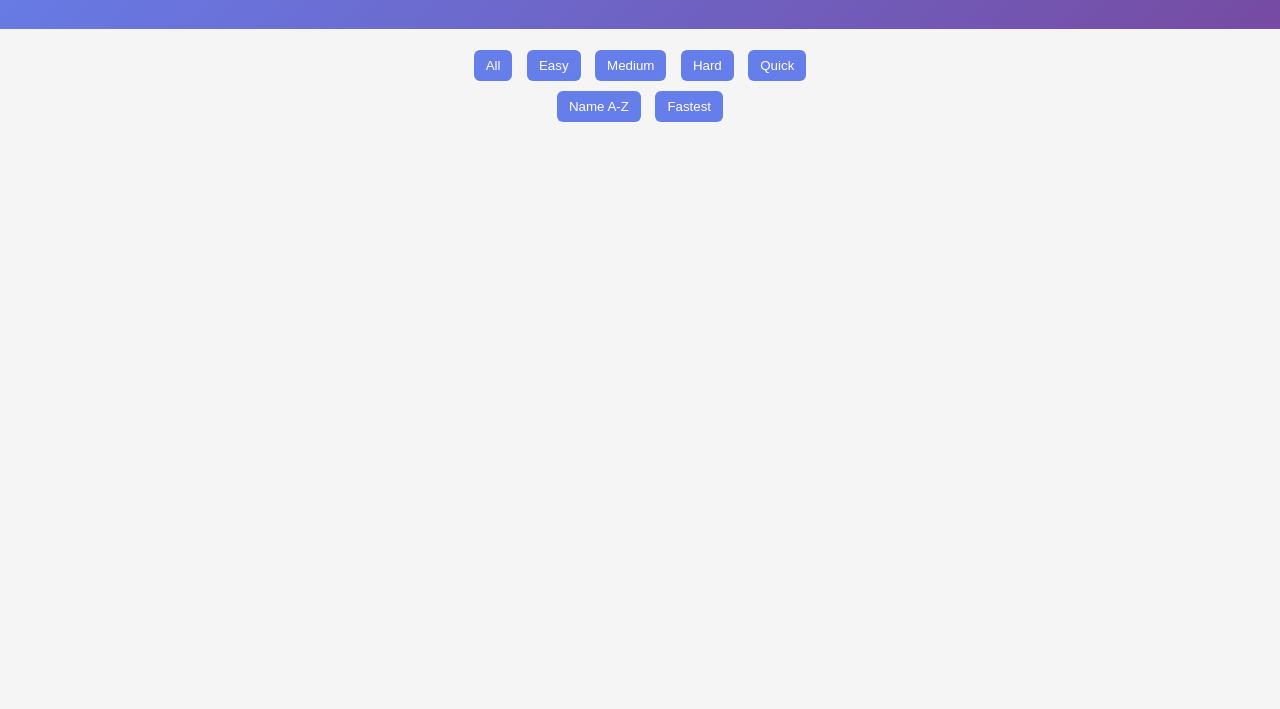
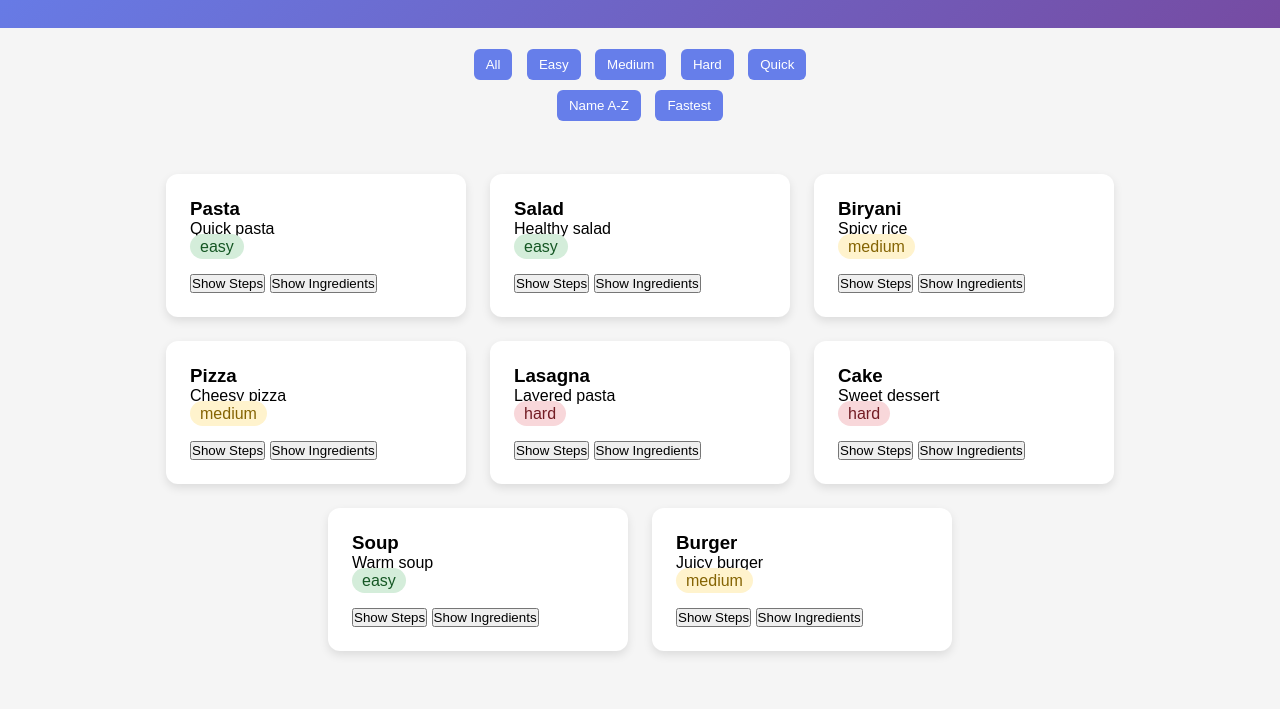
Before and after one commit to saleeth-dev/recipejs-functional-cooking, a plain HTML site: page index.html in a window 1280 px wide. Shown: the part 91-800 px from the top of the page. Drawn offline with Linux system fonts and the light colour scheme.

Commit message:
Part 3: Expandable recipe cards with recursion and IIFE

```diff
--- a/app.js
+++ b/app.js
@@ -1,33 +1,146 @@
+(() => {
+
 const recipes = [
-  { id:1, title:"Pasta", time:20, difficulty:"easy", description:"Quick pasta", category:"pasta" },
-  { id:2, title:"Salad", time:15, difficulty:"easy", description:"Healthy salad", category:"salad" },
-  { id:3, title:"Biryani", time:60, difficulty:"medium", description:"Spicy rice", category:"curry" },
-  { id:4, title:"Pizza", time:45, difficulty:"medium", description:"Cheesy pizza", category:"fastfood" },
-  { id:5, title:"Lasagna", time:90, difficulty:"hard", description:"Layered pasta", category:"pasta" },
-  { id:6, title:"Cake", time:70, difficulty:"hard", description:"Sweet dessert", category:"dessert" },
-  { id:7, title:"Soup", time:25, difficulty:"easy", description:"Warm soup", category:"soup" },
-  { id:8, title:"Burger", time:35, difficulty:"medium", description:"Juicy burger", category:"fastfood" }
+  {
+    id:1,
+    title:"Pasta",
+    time:20,
+    difficulty:"easy",
+    description:"Quick pasta",
+    category:"pasta",
+    steps:[
+      "Boil water",
+      "Add pasta",
+      { title:"Make Sauce", substeps:["Cut onion","Fry tomato"] }
+    ],
+    ingredients:["Pasta","Salt","Tomato"]
+  },
+  {
+    id:2,
+    title:"Salad",
+    time:15,
+    difficulty:"easy",
+    description:"Healthy salad",
+    category:"salad",
+    steps:["Cut vegetables","Add salt","Mix well"],
+    ingredients:["Tomato","Cucumber","Salt"]
+  },
+  {
+    id:3,
+    title:"Biryani",
+    time:60,
+    difficulty:"medium",
+    description:"Spicy rice",
+    category:"curry",
+    steps:["Wash rice","Cook rice"],
+    ingredients:["Rice","Masala"]
+  },
+  {
+    id:4,
+    title:"Pizza",
+    time:45,
+    difficulty:"medium",
+    description:"Cheesy pizza",
+    category:"fastfood",
+    steps:["Prepare dough","Add toppings"],
+    ingredients:["Flour","Cheese"]
+  },
+  {
+    id:5,
+    title:"Lasagna",
+    time:90,
+    difficulty:"hard",
+    description:"Layered pasta",
+    category:"pasta",
+    steps:["Layer pasta","Bake"],
+    ingredients:["Pasta","Cheese"]
+  },
+  {
+    id:6,
+    title:"Cake",
+    time:70,
+    difficulty:"hard",
+    description:"Sweet dessert",
+    category:"dessert",
+    steps:["Mix flour","Bake"],
+    ingredients:["Flour","Sugar"]
+  },
+  {
+    id:7,
+    title:"Soup",
+    time:25,
+    difficulty:"easy",
+    description:"Warm soup",
+    category:"soup",
+    steps:["Boil water","Add veggies"],
+    ingredients:["Water","Vegetables"]
+  },
+  {
+    id:8,
+    title:"Burger",
+    time:35,
+    difficulty:"medium",
+    description:"Juicy burger",
+    category:"fastfood",
+    steps:[
+      "Prepare patty",
+      { title:"Assemble Burger", substeps:["Add bun","Add sauce"] }
+    ],
+    ingredients:["Bun","Patty"]
+  }
 ];
 
 const recipeContainer = document.querySelector("#recipe-container");
 
+let currentFilter = "all";
+let currentSort = "none";
+
+/* ---------- RECURSION ---------- */
+const renderSteps = (steps) => {
+  return steps.map(step => {
+    if (typeof step === "string") {
+      return `<li>${step}</li>`;
+    } else {
+      return `<li>${step.title}
+                <ul>${renderSteps(step.substeps)}</ul>
+              </li>`;
+    }
+  }).join("");
+};
+
+/* ---------- CREATE CARD ---------- */
 const createRecipeCard = (recipe) => `
   <div class="recipe-card">
     <h3>${recipe.title}</h3>
     <p>${recipe.description}</p>
+
     <span class="difficulty ${recipe.difficulty}">
       ${recipe.difficulty}
     </span>
+
+    <br><br>
+
+    <button class="toggle-steps">Show Steps</button>
+    <button class="toggle-ingredients">Show Ingredients</button>
+
+    <div class="steps hidden">
+      <ul>${renderSteps(recipe.steps)}</ul>
+    </div>
+
+    <div class="ingredients hidden">
+      <ul>
+        ${recipe.ingredients.map(i => `<li>${i}</li>`).join("")}
+      </ul>
+    </div>
   </div>
 `;
 
+/* ---------- RENDER ---------- */
 const renderRecipes = (recipesArray) => {
   recipeContainer.innerHTML = recipesArray.map(createRecipeCard).join("");
 };
 
-updateDisplay();
-let currentFilter = "all";
-let currentSort = "none";
+/* ---------- FILTER ---------- */
 const filterRecipes = (data, filter) => {
   if (filter === "easy" || filter === "medium" || filter === "hard") {
     return data.filter(r => r.difficulty === filter);
@@ -38,6 +151,7 @@ const filterRecipes = (data, filter) => {
   return data;
 };
 
+/* ---------- SORT ---------- */
 const sortRecipes = (data, type) => {
   const copy = [...data];
 
@@ -49,11 +163,15 @@ const sortRecipes = (data, type) => {
   }
   return copy;
 };
+
+/* ---------- UPDATE DISPLAY ---------- */
 const updateDisplay = () => {
   const filtered = filterRecipes(recipes, currentFilter);
   const sorted = sortRecipes(filtered, currentSort);
   renderRecipes(sorted);
 };
+
+/* ---------- FILTER BUTTONS ---------- */
 document.querySelectorAll(".filters button").forEach(btn => {
   btn.onclick = () => {
     currentFilter = btn.dataset.filter;
@@ -61,9 +179,28 @@ document.querySelectorAll(".filters button").forEach(btn => {
   };
 });
 
+/* ---------- SORT BUTTONS ---------- */
 document.querySelectorAll(".sorting button").forEach(btn => {
   btn.onclick = () => {
     currentSort = btn.dataset.sort;
     updateDisplay();
   };
 });
+
+/* ---------- TOGGLE STEPS / INGREDIENTS ---------- */
+document.body.addEventListener("click", (e) => {
+  if (e.target.classList.contains("toggle-steps")) {
+    const card = e.target.closest(".recipe-card");
+    card.querySelector(".steps").classList.toggle("hidden");
+  }
+
+  if (e.target.classList.contains("toggle-ingredients")) {
+    const card = e.target.closest(".recipe-card");
+    card.querySelector(".ingredients").classList.toggle("hidden");
+  }
+});
+
+/* ---------- INIT ---------- */
+updateDisplay();
+
+})();
--- a/index.html
+++ b/index.html
@@ -9,7 +9,7 @@
 <body>
 
 <header>
-  <h1>🍳 RecipeJS</h1>
+  <h1> RecipeJS</h1>
   <p>Your Functional Cooking Companion</p>
 </header>
 <section class="controls">
--- a/style.css
+++ b/style.css
@@ -60,3 +60,6 @@ header {
   border-radius: 6px;
   cursor: pointer;
 }
+.hidden {
+  display: none;
+}
```
